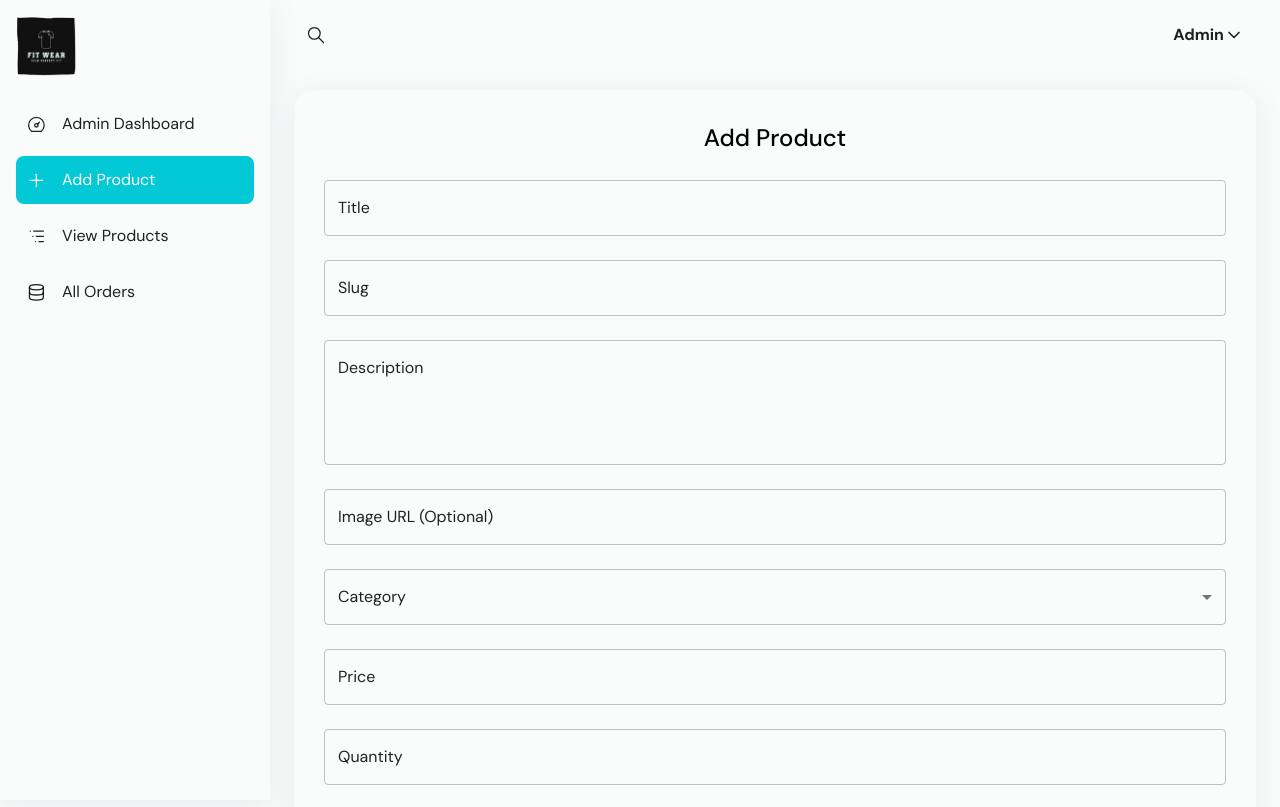
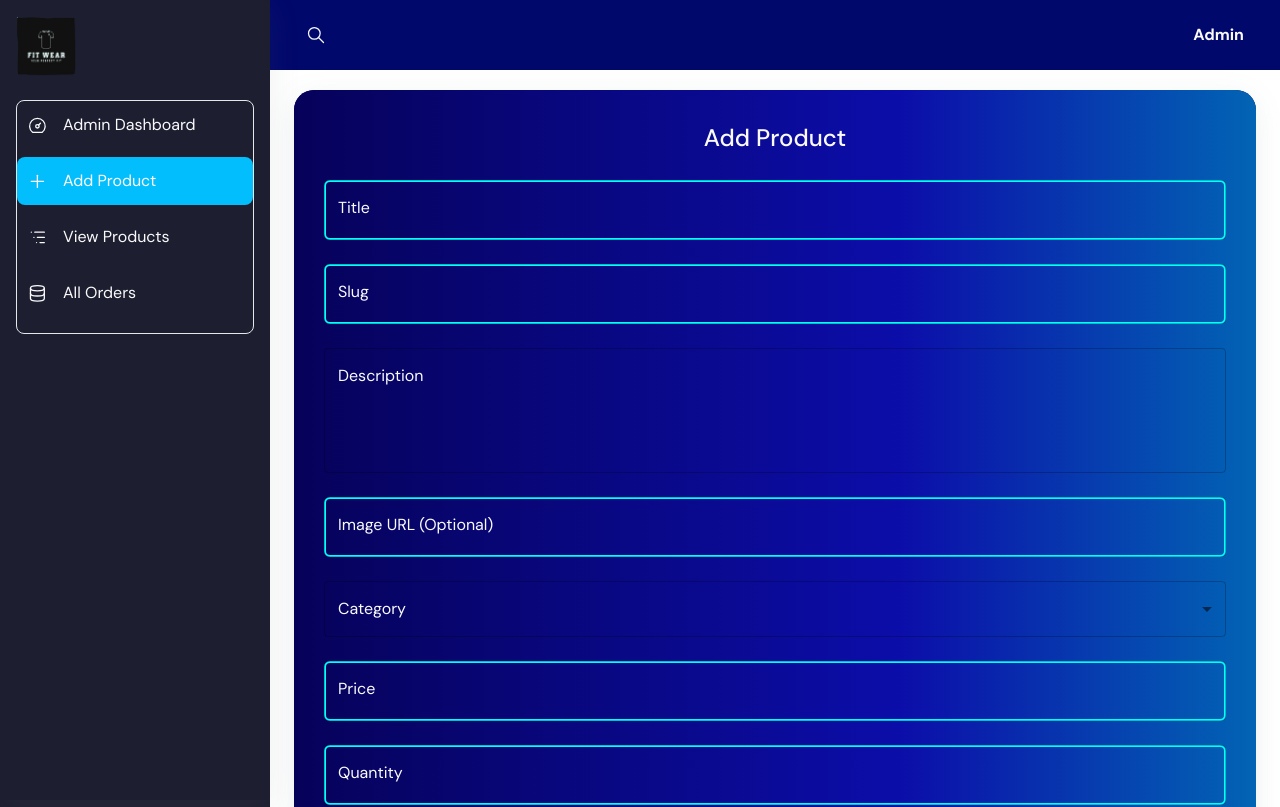
Before and after one commit to salman-d-dev/FitWear, a Next.js app: page /admin/addproduct in a window 1280 px wide. Shown: the top 807 px of the page. Built offline with nearby package versions, Linux system fonts and the light colour scheme; sample sign-in values are in the browser's storage.

Commit message:
Dark mode extended to admin dashboard

```diff
--- a/src/app/(adminaccess)/admin/allorders/page.js
+++ b/src/app/(adminaccess)/admin/allorders/page.js
@@ -29,11 +29,11 @@ const AllOrders = () => {
 
   },[])
   return (
-    <div className='container bg-slate-200 p-3 min-h-screen'>
+    <div className='container bg-[#01172e] p-3 min-h-screen'>
     <h1 className='text-center font-sans text-[1.5rem] font-semibold my-4'>All Orders ({orders?.length})<span className=' text-blue-400 font-extrabold text-xs cursor-pointer inline-block w-3 mx-2' onClick={()=>{setShowOrders((prevState)=> !prevState)}}>{`${showOrders? "(Hide)" : "(Show)"}`}</span></h1>
     <div className="relative overflow-x-auto rounded-md">
       <table className="w-full text-sm text-left">
-        <thead className="text-sm text-gray-700 uppercase  bg-cyan-100">
+        <thead className="text-sm text-gray-200 uppercase  bg-cyan-900">
           <tr className='border-b-2 border-gray-400'>
             <th scope="col" className="px-6 py-3">
               ORDER
@@ -57,7 +57,7 @@ const AllOrders = () => {
 
                 <tr
                   key={orderItem._id}
-                  className="bg-cyan-50 border-b hover:bg-green-100"
+                  className="bg-black border-b hover:bg-slate-800"
                 >
                    <th scope="row" className="px-6 py-4 font-medium whitespace-nowrap">
                     {Object.keys(orderItem.products).length>3 ? Object.keys(orderItem.products).slice(0,3).map((itemName) => orderItem.products[itemName].name).join(", ")+" ..." :
--- a/src/app/(adminaccess)/admin/dashboard/components/dashboard/ProductList.jsx
+++ b/src/app/(adminaccess)/admin/dashboard/components/dashboard/ProductList.jsx
@@ -46,7 +46,7 @@ const ProductList = ({category}) => {
           pauseOnHover: true,
           draggable: true,
           progress: undefined,
-          theme: "light",
+          theme: "dark",
           });
           const filteredProducts = products.filter((product)=> product._id !== id);
           setProducts(filteredProducts);
@@ -59,7 +59,7 @@ const ProductList = ({category}) => {
           pauseOnHover: true,
           draggable: true,
           progress: undefined,
-          theme: "light",
+          theme: "dark",
           });
       }
     }
@@ -69,7 +69,7 @@ const ProductList = ({category}) => {
         <h1 className='text-center font-sans text-[1.5rem] font-semibold my-4'>{category}</h1>
         <div className="relative overflow-x-auto rounded-md">
           <table className="w-full text-sm text-left">
-            <thead className="text-sm text-gray-700 uppercase  bg-cyan-100">
+            <thead className="text-sm text-gray-300 uppercase  bg-cyan-800">
               <tr className='border-b-2 border-gray-400'>
                 <th scope="col" className="px-6 py-3">
                   Title
@@ -97,7 +97,7 @@ const ProductList = ({category}) => {
 
                     <tr
                       key={productItem._id}
-                      className="bg-cyan-50 border-b hover:bg-green-100"
+                      className="bg-black border-b hover:bg-slate-700"
                     >
                       <th scope="row" className="px-6 py-4 font-medium whitespace-nowrap">{productItem.title}</th>
                       <td className="px-6 py-4">{category === "T-Shirts" || category === "Hoodies" ? (
--- a/src/app/(adminaccess)/admin/dashboard/layout/header/Profile.jsx
+++ b/src/app/(adminaccess)/admin/dashboard/layout/header/Profile.jsx
@@ -71,13 +71,13 @@ var Profile = function () {
         }}>
             Admin
           </Typography>
-          <IconChevronDown width="20" height="20"/>
+          {/* <IconChevronDown width="20" height="20"/> */}
         </Box>
       </IconButton>
       {/* ------------------------------------------- */}
       {/* Message Dropdown */}
       {/* ------------------------------------------- */}
-      <Menu id="msgs-menu" anchorEl={anchorEl2} keepMounted open={Boolean(anchorEl2)} onClose={handleClose2} anchorOrigin={{ horizontal: "right", vertical: "bottom" }} transformOrigin={{ horizontal: "right", vertical: "top" }} sx={{
+      {/* <Menu id="msgs-menu" anchorEl={anchorEl2} keepMounted open={Boolean(anchorEl2)} onClose={handleClose2} anchorOrigin={{ horizontal: "right", vertical: "bottom" }} transformOrigin={{ horizontal: "right", vertical: "top" }} sx={{
             "& .MuiMenu-paper": {
                 width: "360px",
                 p: 2,
@@ -90,7 +90,7 @@ var Profile = function () {
             Logout
           </Button>
 
-      </Menu>
+      </Menu> */}
     </Box>);
 };
 export default Profile;
--- a/src/app/(adminaccess)/admin/dashboard/layout/sidebar/Sidebar.jsx
+++ b/src/app/(adminaccess)/admin/dashboard/layout/sidebar/Sidebar.jsx
@@ -9,7 +9,10 @@ const Sidebar = function (_a) {
         return (<Box sx={{
                 width: sidebarWidth,
                 flexShrink: 0,
-            }}>
+                backgroundColor:"#1d1f30"
+
+
+            }} >
         {/* ------------------------------------------- */}
         {/* Sidebar for desktop */}
         {/* ------------------------------------------- */}
@@ -19,6 +22,8 @@ const Sidebar = function (_a) {
                     boxSizing: "border-box",
                     border: "0",
                     boxShadow: "rgba(113, 122, 131, 0.11) 0px 7px 30px 0px",
+                    backgroundColor:"#1d1f30"
+
                 },
             }}>
           {/* ------------------------------------------- */}
--- a/src/app/(adminaccess)/admin/dashboard/layout/sidebar/SidebarItems.jsx
+++ b/src/app/(adminaccess)/admin/dashboard/layout/sidebar/SidebarItems.jsx
@@ -8,7 +8,7 @@ var SidebarItems = function (_a) {
     var pathname = usePathname();
     var pathDirect = pathname;
     return (<Box sx={{ px: 2 }}>
-      <List sx={{ pt: 0 }} className="sidebarNav" component="div">
+      <List sx={{ pt: 0 }} className="sidebarNav border rounded-lg p-3" component="div">
         {Menuitems.map(function (item) {
             // {/********SubHeader**********/}
             // if (item.subheader) {
--- a/src/app/(adminaccess)/admin/dashboard/ui-components/Form.js
+++ b/src/app/(adminaccess)/admin/dashboard/ui-components/Form.js
@@ -66,7 +66,7 @@ var Form = function () {
         pauseOnHover: true,
         draggable: true,
         progress: undefined,
-        theme: "light",
+        theme: "dark",
         });
         formRef.current.focus()
 
@@ -114,7 +114,7 @@ var Form = function () {
           pauseOnHover: true,
           draggable: true,
           progress: undefined,
-          theme: "light",
+          theme: "dark",
           });
           setProducts([]);
 
@@ -127,7 +127,7 @@ var Form = function () {
           pauseOnHover: true,
           draggable: true,
           progress: undefined,
-          theme: "light",
+          theme: "dark",
           });
       }
     }
@@ -139,8 +139,8 @@ var Form = function () {
             <form onSubmit={handlePushProduct}>
             <Stack spacing={3}>
 
-            {/* set tabindex and ref for non interactive elements likw like div, seciton etc */}
-              <TextField tabIndex={0} ref={formRef} name='title' value={product.title} onChange={handleFormChange} id="name-basic" label="Title" variant="outlined"  />
+            {/* set tabindex and ref for non interactive elements likw like div, seciton etc for auto scroll to position*/}
+              <TextField tabIndex={0} ref={formRef} name='title' value={product.title} onChange={handleFormChange} id="name-basic" label="Title" variant="outlined" />
               <TextField name='slug' value={product.slug} onChange={handleFormChange} id="name-basic" label="Slug" variant="outlined" />
               <TextField name='description' value={product.description} onChange={handleFormChange} id="outlined-multiline-static" label="Description" multiline rows={4} />
               <TextField name='img' value={product.img} onChange={handleFormChange} id="name-basic" label="Image URL (Optional)"  variant="outlined" />
@@ -157,7 +157,7 @@ var Form = function () {
                   defaultValue={categories[0]}
                 >
                   {categories.map((category) => (
-                    <MenuItem key={category} value={category}>
+                    <MenuItem key={category} value={category} className='hover:bg-black'>
                       {category}
                     </MenuItem>
                   ))}
--- a/src/app/(adminaccess)/admin/layout.js
+++ b/src/app/(adminaccess)/admin/layout.js
@@ -11,6 +11,7 @@ import React, { useState,useEffect } from "react";
 import Header from "./dashboard/layout/header/Header";
 import Sidebar from "./dashboard/layout/sidebar/Sidebar";
 import Footer from "./dashboard/layout/footer/page";
+import overwritecss from './overwrite.css'
 
 
 var MainWrapper = styled("div")(function () { return ({
@@ -70,6 +71,7 @@ export default function SubLayout(_a) {
               display:none;
             }
 
+
                            `}</style>
 
           {/* ------------------------------------------- */}
--- /dev/null
+++ b/src/app/(adminaccess)/admin/overwrite.css
@@ -0,0 +1,8 @@
+.MuiCardContent-root.css-j9t08o-MuiCardContent-root{
+    background: linear-gradient(90deg, rgb(6, 2, 90) 0%, rgba(15,15,188,0.7630057803468209) 63%, rgb(2, 100, 180) 100%);
+}
+
+.MuiCardContent-root.css-j9t08o-MuiCardContent-root input{
+    border: 2px solid cyan;
+    border-radius: 6px;
+}
--- a/src/app/(adminaccess)/admin/utils/theme.js
+++ b/src/app/(adminaccess)/admin/utils/theme.js
@@ -3,14 +3,14 @@ import { createTheme } from "@mui/material/styles";
 var theme = createTheme({
     palette: {
         primary: {
-            main: "#03c9d7",
-            light: "#e5fafb",
+            main: "#03befc",
+            light: "#000000",
             dark: "#05b2bd",
             contrastText: "#ffffff",
         },
         secondary: {
-            main: "#fb9678",
-            light: "#fcf1ed",
+            main: "#03befc",
+            light: "#000000",
             dark: "#e67e5f",
             contrastText: "#ffffff",
         },
--- a/src/app/(adminaccess)/admin/utils/theme/DefaultColors.jsx
+++ b/src/app/(adminaccess)/admin/utils/theme/DefaultColors.jsx
@@ -11,9 +11,9 @@ const baselightTheme = createTheme({
     direction: "ltr",
     palette: {
         primary: {
-            main: "#03c9d7",
-            light: "#e5fafb",
-            dark: "#05b2bd",
+            main: "#03befc",
+            light: "#000000",
+            dark: "#fc1703",
             contrastText: "#ffffff",
         },
         secondary: {
@@ -29,10 +29,10 @@ const baselightTheme = createTheme({
             contrastText: "#ffffff",
         },
         info: {
-            main: "#0bb2fb",
-            light: "#a7e3f4",
-            dark: "#0bb2fb",
-            contrastText: "#ffffff",
+            main: "#f1f50a",
+            light: "#f1f50a",
+            dark: "#f1f50a",
+            contrastText: "#f1f50a",
         },
         error: {
             main: "#e46a76",
@@ -61,18 +61,18 @@ const baselightTheme = createTheme({
             600: "#2A3547",
         },
         text: {
-            primary: "#000",
-            secondary: "rgba(0,0,0,0.87)",
+            primary: "#fafafc",
+            secondary: "#fafafc",
         },
         action: {
             disabledBackground: "rgba(73,82,88,0.12)",
             hoverOpacity: 0.02,
             hover: "#f6f9fc",
         },
-        divider: "#e5eaef",
+        divider: "#dd0af5",
         background: {
-            default: "#fafbfb",
-            paper: "#fafbfb",
+            default: "01086b",
+            paper: "#01086b",
         },
     },
     typography: {
--- a/src/app/(adminaccess)/admin/viewproducts/page.js
+++ b/src/app/(adminaccess)/admin/viewproducts/page.js
@@ -21,7 +21,7 @@ const ViewProducts = () => {
   return (
     <div className="min-h-screen">
       <h1 className="text-center font-sans text-[1.5rem] font-semibold my-5">All Products</h1>
-      <div className="grid grid-cols-1 sm:grid-cols-2 md:grid-cols-3 lg:grid-cols-4 gap-4 bg-teal-100 text-center p-5 rounded-lg">
+      <div className="grid grid-cols-1 sm:grid-cols-2 md:grid-cols-3 lg:grid-cols-4 gap-4 bg-teal-900 text-center p-5 rounded-lg">
 
         <div onClick={(e)=>{setSelectedCard("T-Shirts")}} className="bg-cyan-300 cursor-pointer shadow-lg flex justify-center items-center flex-nowrap flex-col rounded-lg">
           <div className="bg-gradient-to-r from-purple-950 via-purple-700 to-purple-500 w-full h-1/3 rounded-t-lg py-2 text-white">
@@ -29,7 +29,7 @@ const ViewProducts = () => {
           </div>
           <div className="w-full flex-1 flex justify-center items-center flex-col py-2">
             <Image src={'/shirt-svgrepo-com.svg'} alt="Shirt.svg" height={60} width={60}/>
-            <h3 className="font-sans font-semibold"><span className="font-normal">Stock: </span><span className={`${stock[0] < 10 ? "text-red-600 font-bold" : null}`}>{stock[0]}</span></h3>
+            <h3 className="font-sans font-semibold text-black"><span className="font-normal">Stock: </span><span className={`${stock[0] < 10 ? "text-red-600 font-bold" : "text-black"}`}>{stock[0]}</span></h3>
           </div>
         </div>
         <div onClick={(e)=>{setSelectedCard("Hoodies")}} className="bg-cyan-300 cursor-pointer shadow-lg flex justify-center items-center flex-nowrap flex-col rounded-lg">
@@ -38,7 +38,7 @@ const ViewProducts = () => {
           </div>
           <div className="w-full flex-1 flex justify-center items-center flex-col py-2">
             <Image src={'/hoodie-1-svgrepo-com.svg'} alt="Shirt.svg" height={57} width={56}/>
-            <h3 className="font-sans font-semibold"><span className="font-normal">Stock: </span><span className={`${stock[1] < 10 ? "text-red-600 font-bold" : null}`}>{stock[1]}</span></h3>
+            <h3 className="font-sans font-semibold text-black"><span className="font-normal">Stock: </span><span className={`${stock[1] < 10 ? "text-red-600 font-bold" : "text-black"}`}>{stock[1]}</span></h3>
           </div>
         </div>
         <div onClick={(e)=>{setSelectedCard("Mugs")}} className="bg-cyan-300 cursor-pointer shadow-lg flex justify-center items-center flex-nowrap flex-col rounded-lg">
@@ -47,7 +47,7 @@ const ViewProducts = () => {
           </div>
           <div className="w-full flex-1 flex justify-center items-center flex-col py-2">
             <Image src={'/mug-svgrepo-com.svg'} alt="Shirt.svg" height={60} width={60}/>
-            <h3 className="font-sans font-semibold"><span className="font-normal">Stock: </span><span className={`${stock[2] < 10 ? "text-red-600 font-bold" : null}`}>{stock[2]}</span></h3>
+            <h3 className="font-sans font-semibold text-black"><span className="font-normal">Stock: </span><span className={`${stock[2] < 10 ? "text-red-600 font-bold" : "text-black"}`}>{stock[2]}</span></h3>
           </div>
         </div>
         <div onClick={(e)=>{setSelectedCard("Stickers")}} className="bg-cyan-300 cursor-pointer shadow-lg flex justify-center items-center flex-nowrap flex-col rounded-lg">
@@ -56,7 +56,7 @@ const ViewProducts = () => {
           </div>
           <div className="w-full flex-1 flex justify-center items-center flex-col py-2">
             <Image src={'/sticker-smile-circle-2-svgrepo-com.svg'} alt="Shirt.svg" height={60} width={60}/>
-            <h3 className="font-sans font-semibold text-black"><span className="font-normal">Stock: </span><span className={`${stock[3] < 10 ? "text-red-600 font-bold" : null}`}>{stock[3]}</span></h3>
+            <h3 className="font-sans font-semibold text-black "><span className="font-normal">Stock: </span><span className={`${stock[3] < 10 ? "text-red-600 font-bold" : "text-black"}`}>{stock[3]}</span></h3>
           </div>
         </div>
 
```
Also changed, not shown: src/app/(adminaccess)/admin/dashboard/components/container/PageContainer.jsx (+15 -11 lines).
